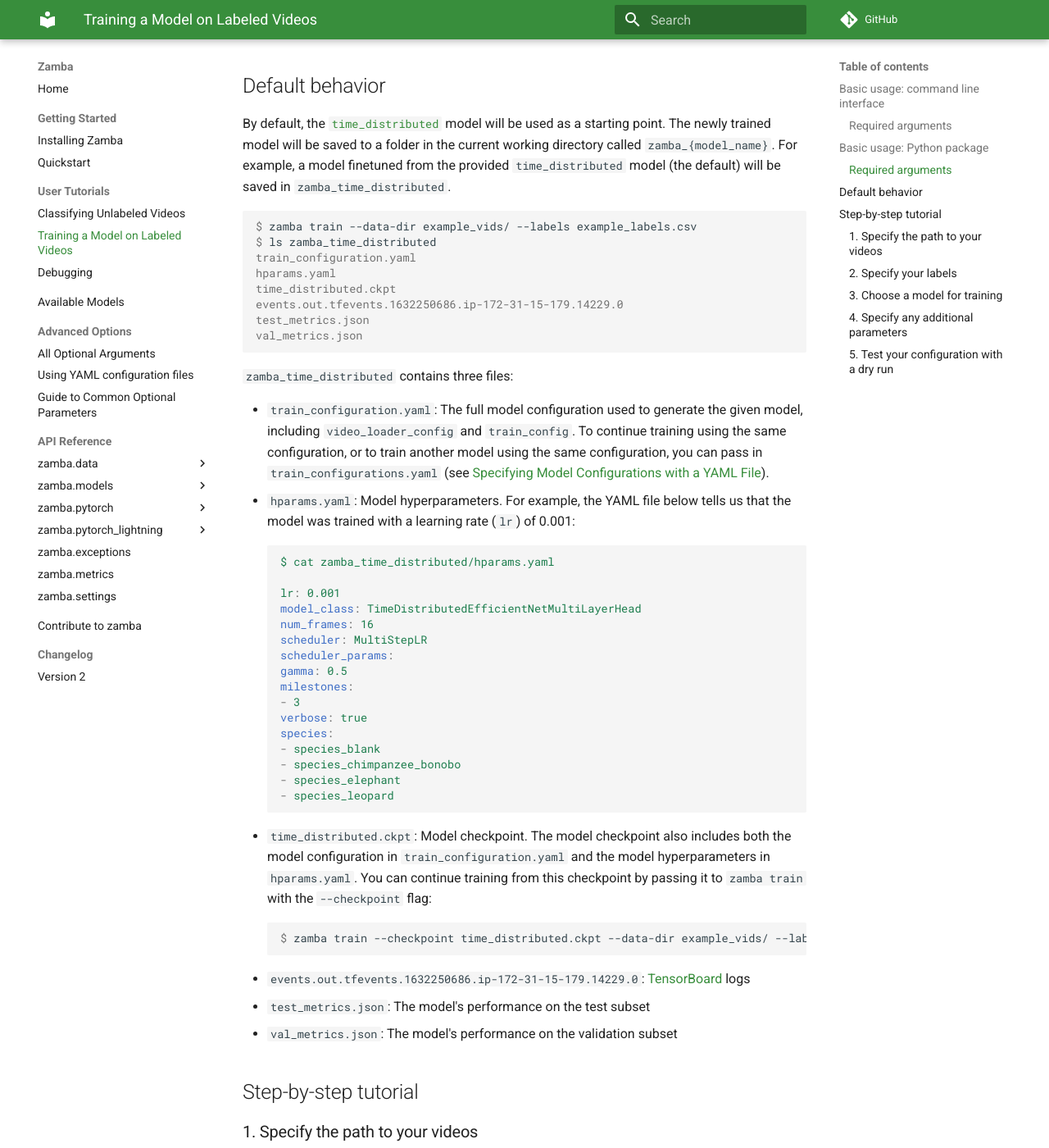
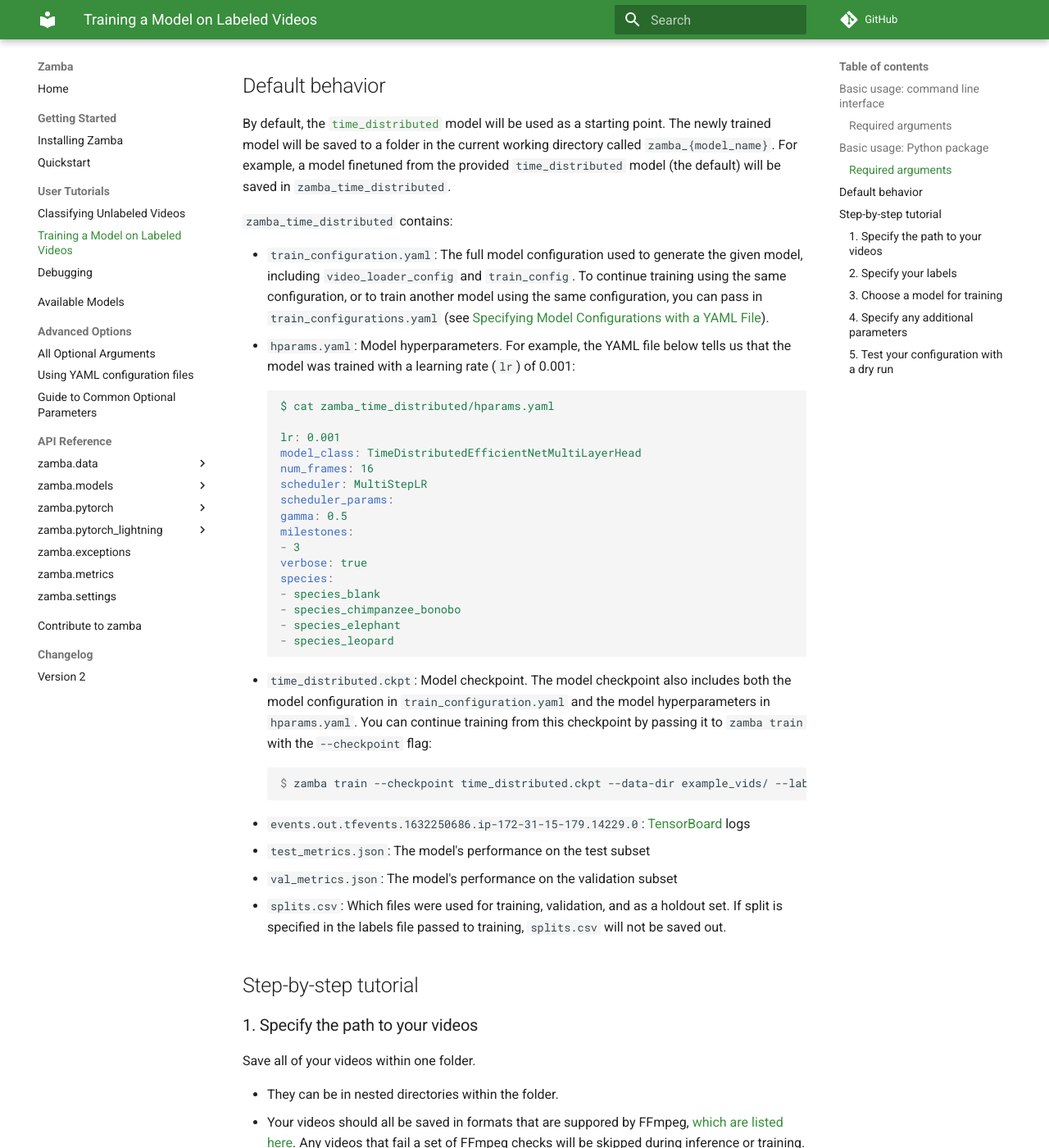
Before and after one commit to drivendataorg/zamba, an MkDocs documentation site: the page built from docs/docs/train-tutorial.md, in a window 1280 px wide and 1400 px high, scrolled down 1977 px. Shown: the whole window at 82% size. Built offline with MkDocs 1.6.1 and Material for MkDocs 9.7.7, drawn with Linux system fonts in a browser that asks for light colours; comment, search, counter and statistics services are not loaded; the version menu is left out.

Commit message:
splits.csv

````diff
--- a/docs/docs/train-tutorial.md
+++ b/docs/docs/train-tutorial.md
@@ -73,18 +73,7 @@ For detailed explanations of all possible configuration arguments, see [All Opti
 
 By default, the [`time_distributed`](models.md#time-distributed-model) model will be used as a starting point. The newly trained model will be saved to a folder in the current working directory called `zamba_{model_name}`. For example, a model finetuned from the provided `time_distributed` model (the default) will be saved in `zamba_time_distributed`.
 
-```console
-$ zamba train --data-dir example_vids/ --labels example_labels.csv
-$ ls zamba_time_distributed
-train_configuration.yaml
-hparams.yaml
-time_distributed.ckpt
-events.out.tfevents.1632250686.ip-172-31-15-179.14229.0
-test_metrics.json
-val_metrics.json
-```
-
-`zamba_time_distributed` contains three files:
+`zamba_time_distributed` contains:
 
 * `train_configuration.yaml`: The full model configuration used to generate the given model, including `video_loader_config` and `train_config`. To continue training using the same configuration, or to train another model using the same configuration, you can pass in `train_configurations.yaml` (see [Specifying Model Configurations with a YAML File](yaml-config.md)).
 * `hparams.yaml`: Model hyperparameters. For example, the YAML file below tells us that the model was trained with a learning rate (`lr`) of 0.001:
@@ -113,6 +102,7 @@ val_metrics.json
 * `events.out.tfevents.1632250686.ip-172-31-15-179.14229.0`: [TensorBoard](https://www.tensorflow.org/tensorboard/get_started) logs
 * `test_metrics.json`: The model's performance on the test subset
 * `val_metrics.json`: The model's performance on the validation subset
+* `splits.csv`: Which files were used for training, validation, and as a holdout set. If split is specified in the labels file passed to training, `splits.csv` will not be saved out.
 
 ## Step-by-step tutorial
 
````
